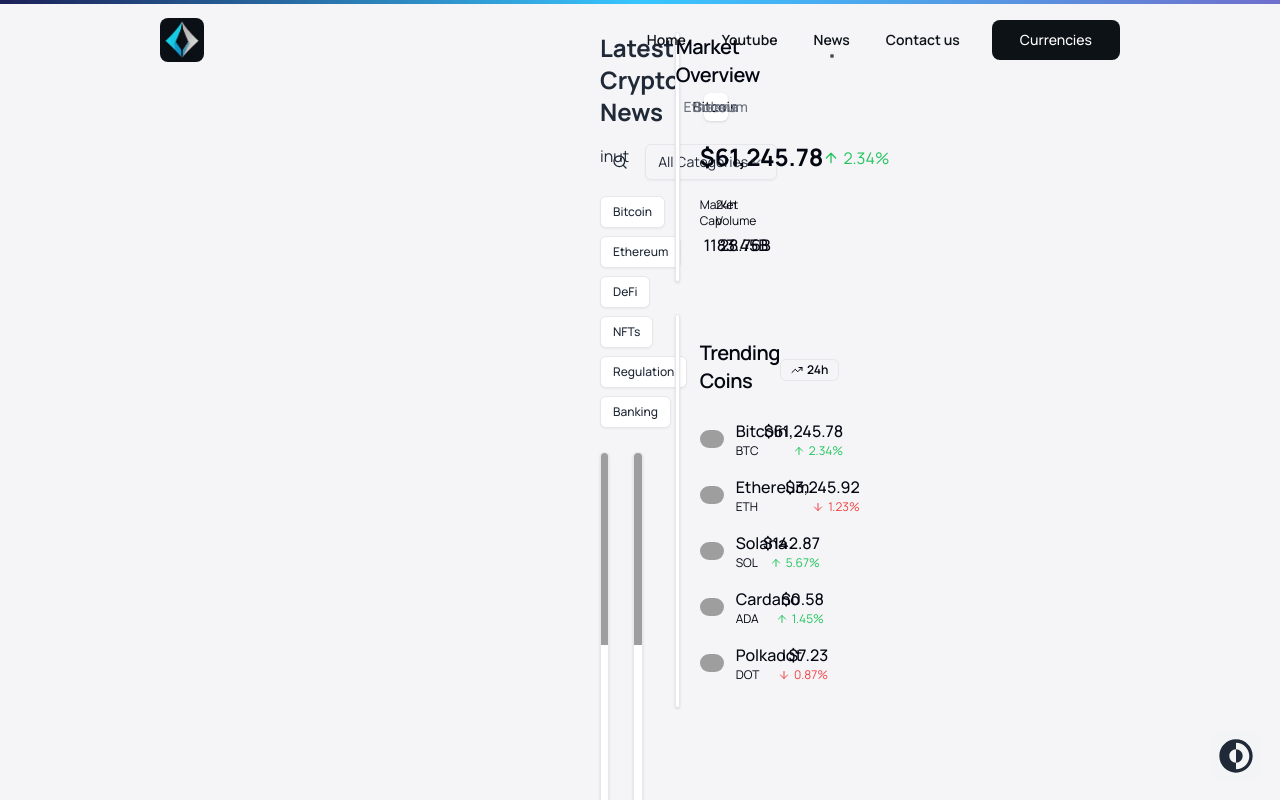
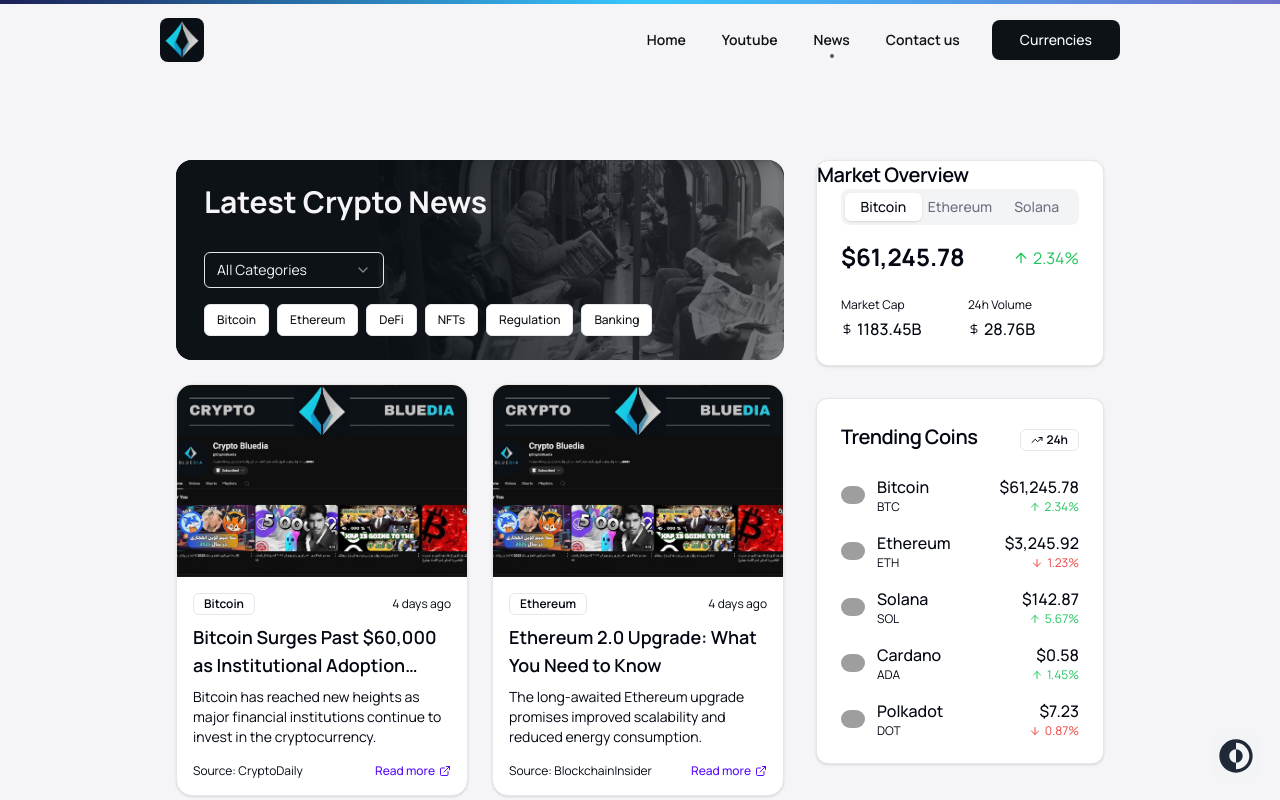
Before and after one commit to MahdiarRez/CryptoBluedia, a Next.js app: page /news in a window 1280 px wide. Shown: the top 800 px of the page. Built offline with nearby package versions, Linux system fonts and the light colour scheme; grey boxes are pictures that could not be loaded; what tailwindcss-animated would draw is missing.

Commit message:
fix - header and card news page fixed

```diff
--- a/app/components/ui/heroServices.tsx
+++ b/app/components/ui/heroServices.tsx
@@ -9,7 +9,7 @@
   return (
     <div
       className={
-        'h-auto mt-20 lg:mt-0 w-full flex flex-col justify-center items-center pb-20 '
+        'h-auto  mt-20  w-full flex flex-col justify-center items-center pb-20 '
       }
     >
       <h3
--- a/app/news/cryptoNewsCard.tsx
+++ b/app/news/cryptoNewsCard.tsx
@@ -8,6 +8,7 @@
   CardFooterShadcn,
   CardShadcn,
 } from '@/app/components/cardShadcn';
+import pic from '@/public/youtubePic.jpeg';
 
 interface CryptoNewsCardProps {
   newsItem: NewsItem;
@@ -15,10 +16,11 @@
 
 export function CryptoNewsCard({ newsItem }: CryptoNewsCardProps) {
   return (
-    <CardShadcn className="overflow-hidden transition-all hover:shadow-md">
+    <CardShadcn className="overflow-hidden rounded-2xl transition-all hover:shadow-md">
       <div className="relative h-48 w-full">
         <Image
-          src={newsItem.imageUrl || '/placeholder.svg'}
+          // src={newsItem.imageUrl || '/placeholder.svg'}
+          src={pic}
           alt={newsItem.title}
           fill
           className="object-cover"
--- a/app/news/cryptoNewsFilter.tsx
+++ b/app/news/cryptoNewsFilter.tsx
@@ -1,6 +1,5 @@
 'use client';
 
-import { Search } from 'lucide-react';
 import { ButtonShadcn } from '@/app/components/buttonShadcn';
 import {
   SelectShadcn,
@@ -9,6 +8,9 @@
   SelectTrigger,
   SelectValue,
 } from '@/app/components/selectShadcn';
+import Image from 'next/image';
+import ppl from '@/public/newsPpl.jpg';
+import { TextGenerate } from '@/app/components/textGenerate';
 
 interface CryptoNewsFiltersProps {
   searchQuery: string;
@@ -34,13 +36,27 @@
   ];
 
   return (
-    <div className="mb-6 space-y-4">
-      <h2 className="text-2xl font-bold">Latest Crypto News</h2>
-      <div className="flex flex-col sm:flex-row gap-4">
-        <div className="relative flex-1">
-          <Search className="absolute left-3 top-1/2 h-4 w-4 -translate-y-1/2 text-muted-foreground" />
-          <span>inut</span>
-        </div>
+    <div className="mb-6 bg-DarkBlue text-WHITE py-6 px-7 rounded-2xl relative overflow-hidden flex flex-col gap-y-4">
+      <TextGenerate
+        preset={'fade-in-blur'}
+        per={'line'}
+        classes={'text-3xl z-[9] relative font-bold mb-4 text-left'}
+        text={'Latest Crypto News'}
+      />
+      <div
+        className={
+          'absolute w-full top-0  h-full right-0 bg-gradient-to-l from-WHITE/10 via-DarkBlue/60 z-[1] to-DarkBlue'
+        }
+      ></div>
+      <Image
+        src={ppl}
+        alt={'ppl'}
+        placeholder={'empty'}
+        className={
+          'absolute top-0 w-full -bottom-5 h-full right-0 z-[0] object-cover object-left opacity-40 translate-x-1/3'
+        }
+      />
+      <div className="flex flex-col sm:flex-row gap-4 relative z-[9]">
         <SelectShadcn
           value={selectedCategory}
           onValueChange={setSelectedCategory}
@@ -57,7 +73,7 @@
           </SelectContent>
         </SelectShadcn>
       </div>
-      <div className="flex flex-wrap gap-2">
+      <div className="flex flex-wrap text-DarkBlue relative z-[9]  gap-2">
         {categories.slice(1).map((category) => (
           <ButtonShadcn
             key={category.value}
--- a/app/news/cryptoNewsPage.tsx
+++ b/app/news/cryptoNewsPage.tsx
@@ -92,8 +92,8 @@
   });
 
   return (
-    <div className="min-h-screen bg-WHITE">
-      <div className="container mx-auto px-4 py-8">
+    <div className="min-h-screen  bg-WHITE">
+      <div className="w-full mx-auto px-4 py-8">
         <div className="grid grid-cols-1 lg:grid-cols-3 gap-8">
           <div className="lg:col-span-2">
             <CryptoNewsFilters
--- a/app/news/page.tsx
+++ b/app/news/page.tsx
@@ -1,5 +1,9 @@
 import { CryptoNewsPage } from '@/app/news/cryptoNewsPage';
 
 export default function Page() {
-  return <CryptoNewsPage />;
+  return (
+    <div className={'sm:px-8 lg:px-28 xl:px-40 bg-WHITE pt-32'}>
+      <CryptoNewsPage />;
+    </div>
+  );
 }
```
